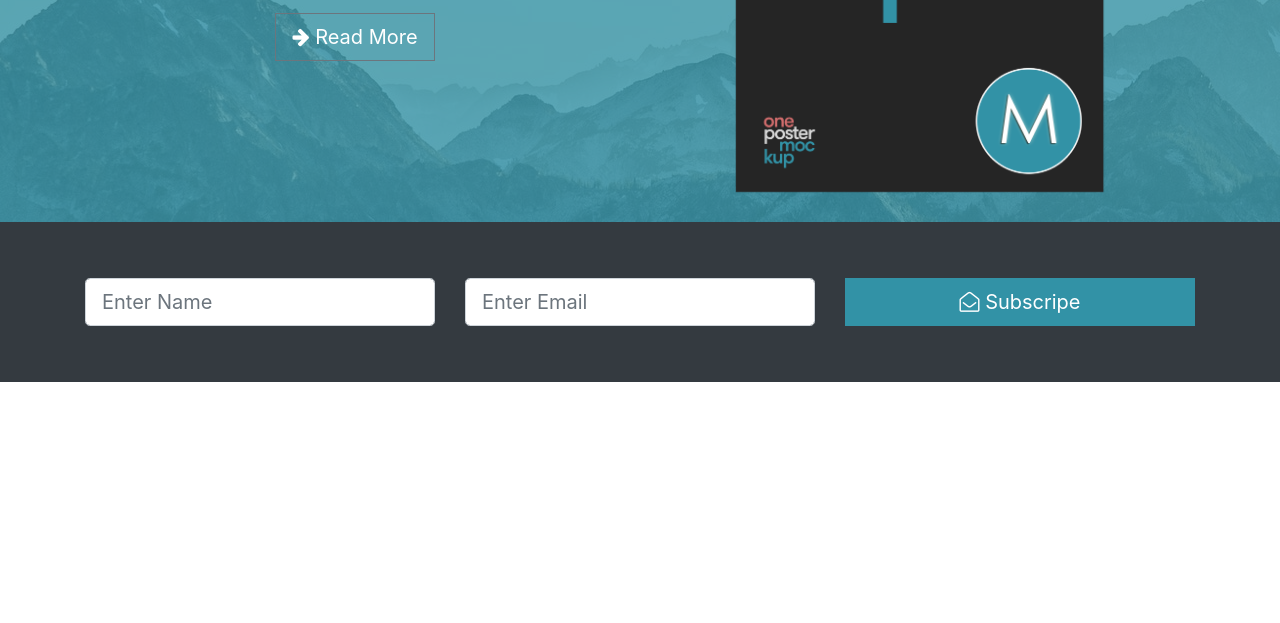
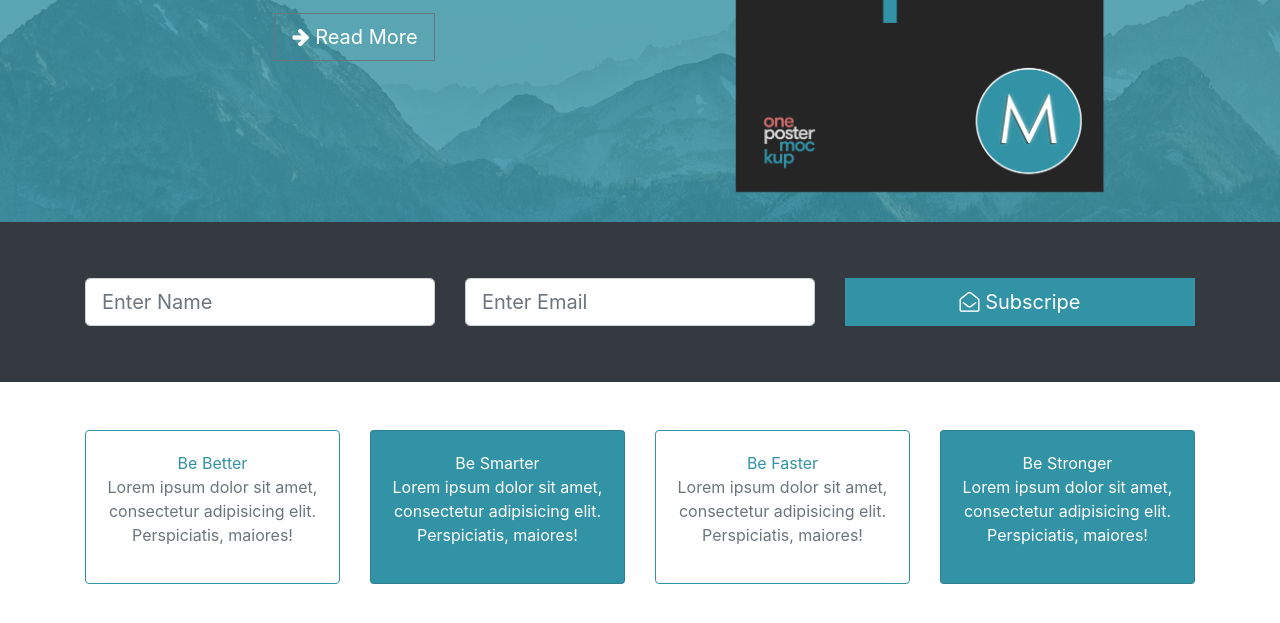
Before and after one commit to a-soliman/mizuxeBookTheme, a website: page src/index.html in a window 1280 px wide. Shown: the part 483-1106 px from the top of the page. Before the commit the page ends 865 px from the top, so only its background shows below. Drawn offline with nearby package versions, Linux system fonts and the light colour scheme; files that its build step writes are made by us from their sources.

Commit message:
coded the BOXES SECTION

```diff
--- a/src/index.html
+++ b/src/index.html
@@ -72,10 +72,47 @@
 				</div>
 			</div>
 		</div>
-
 	</section>
 
-
+	<!-- BOXES SECTION -->
+	<section id="boxes" class="py-5">
+		<div class="container">
+			<div class="row">
+				<div class="col-md-3">
+					<div class="card text-center border-primary">
+						<div class="card-body">
+							<div class="text-primary">Be Better</div>
+							<p class="text-muted">Lorem ipsum dolor sit amet, consectetur adipisicing elit. Perspiciatis, maiores!</p>
+						</div>
+					</div>
+				</div>
+				<div class="col-md-3">
+					<div class="card text-center bg-primary text-white">
+						<div class="card-body">
+							<div>Be Smarter</div>
+							<p>Lorem ipsum dolor sit amet, consectetur adipisicing elit. Perspiciatis, maiores!</p>
+						</div>
+					</div>
+				</div>
+				<div class="col-md-3">
+					<div class="card text-center border-primary">
+						<div class="card-body">
+							<div class="text-primary">Be Faster</div>
+							<p class="text-muted">Lorem ipsum dolor sit amet, consectetur adipisicing elit. Perspiciatis, maiores!</p>
+						</div>
+					</div>
+				</div>
+				<div class="col-md-3">
+					<div class="card text-center bg-primary text-white">
+						<div class="card-body">
+							<div>Be Stronger</div>
+							<p>Lorem ipsum dolor sit amet, consectetur adipisicing elit. Perspiciatis, maiores!</p>
+						</div>
+					</div>
+				</div>
+			</div>
+		</div>
+	</section>
 
 
 
--- a/src/scss/styles.scss
+++ b/src/scss/styles.scss
@@ -10,6 +10,18 @@
     background-color: #3caac1;
     border-color: #3caac1;
 	}
+}
+
+.text-primary {
+	color: $primary !important;
+}
+
+.border-primary {
+	border-color: $primary !important;;
+}
+
+.bg-primary {
+	background-color: $primary !important;
 }
 
 body {
```
